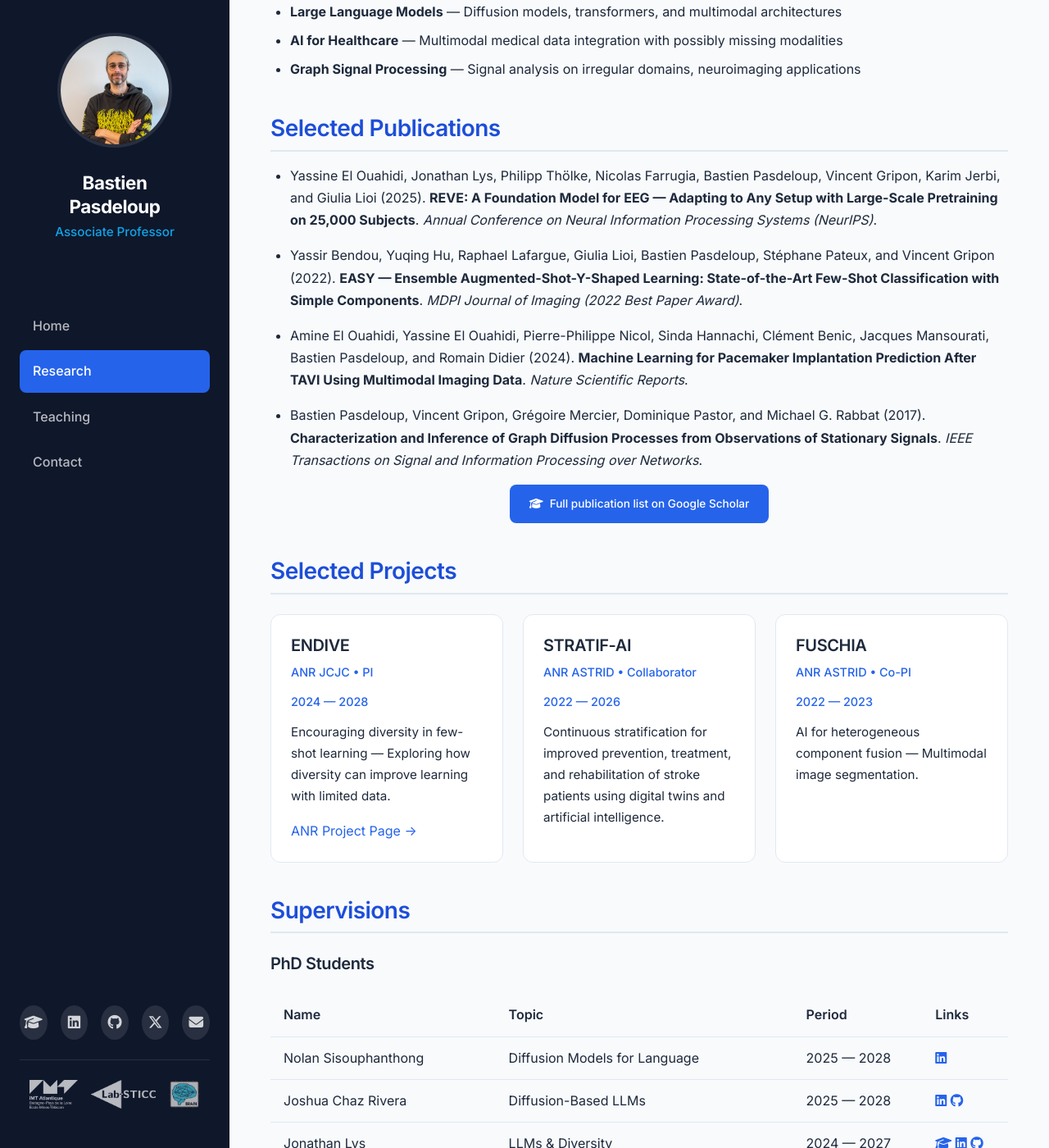
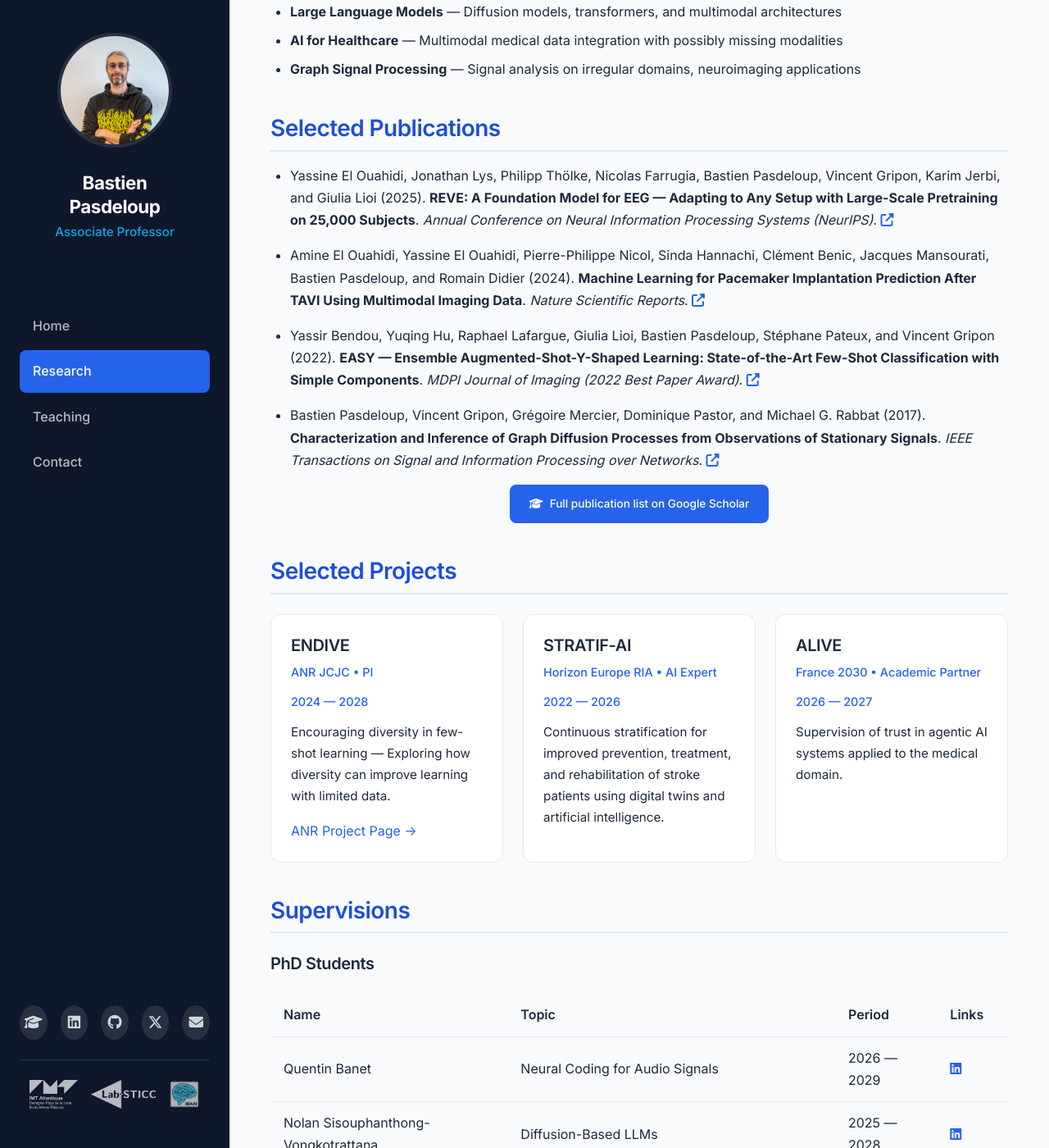
Before and after one commit to BastienPasdeloup/BastienPasdeloup.github.io, a Jekyll site: the page built from research.md, in a window 1280 px wide and 1400 px high, scrolled down 522 px. Shown: the whole window at 82% size. Built offline with Jekyll 4.4.1, drawn with Linux system fonts in a browser that asks for light colours; some of the changed text lies outside the part shown.

Commit message:
Update students, publications and hobbies; fix PyRat logo
- research: add Quentin Banet, correct Nolan Sisouphanthong-Vongkotrattana's
  name, add Rivera's Scholar link, align topics with the HDR manuscript
- research: order selected publications by decreasing year and link each to
  the published article
- research: replace FUSCHIA with ALIVE, correct STRATIF-AI's funder and role
- teaching: add Rayan Dakhia to the interns table
- index: link Et Al. on Bandcamp, and the MtG Proxy Printer and Goldfish
  Simulator
- css: the PyRat logo is portrait (1467x2117) but was forced into an 80x80
  object-fit:cover box, cropping it to the chest; contain it instead and swap
  the box-shadow for a drop-shadow since the PNG is transparent

Co-Authored-By: Claude Opus 5 (1M context) <noreply@anthropic.com>

```diff
--- a/assets/css/style.css
+++ b/assets/css/style.css
@@ -886,11 +886,11 @@ tr:hover {
 }
 
 .pyrat-logo {
-  width: 80px;
-  height: 80px;
-  border-radius: 16px;
-  object-fit: cover;
-  box-shadow: 0 4px 20px rgba(0, 0, 0, 0.3);
+  width: auto;
+  height: 96px;
+  flex-shrink: 0;
+  object-fit: contain;
+  filter: drop-shadow(0 4px 12px rgba(0, 0, 0, 0.4));
 }
 
 .pyrat-title h3 {
--- a/research.md
+++ b/research.md
@@ -22,13 +22,13 @@ My research interests include (but are not limited to):
 
 ## Selected Publications
 
-- Yassine El Ouahidi, Jonathan Lys, Philipp Thölke, Nicolas Farrugia, Bastien Pasdeloup, Vincent Gripon, Karim Jerbi, and Giulia Lioi (2025). **REVE: A Foundation Model for EEG — Adapting to Any Setup with Large-Scale Pretraining on 25,000 Subjects**. *Annual Conference on Neural Information Processing Systems (NeurIPS)*.
+- Yassine El Ouahidi, Jonathan Lys, Philipp Thölke, Nicolas Farrugia, Bastien Pasdeloup, Vincent Gripon, Karim Jerbi, and Giulia Lioi (2025). **REVE: A Foundation Model for EEG — Adapting to Any Setup with Large-Scale Pretraining on 25,000 Subjects**. *Annual Conference on Neural Information Processing Systems (NeurIPS)*. [<i class="fas fa-external-link-alt"></i>](https://arxiv.org/pdf/2510.21585)
 
-- Yassir Bendou, Yuqing Hu, Raphael Lafargue, Giulia Lioi, Bastien Pasdeloup, Stéphane Pateux, and Vincent Gripon (2022). **EASY — Ensemble Augmented-Shot-Y-Shaped Learning: State-of-the-Art Few-Shot Classification with Simple Components**. *MDPI Journal of Imaging (2022 Best Paper Award)*.
+- Amine El Ouahidi, Yassine El Ouahidi, Pierre-Philippe Nicol, Sinda Hannachi, Clément Benic, Jacques Mansourati, Bastien Pasdeloup, and Romain Didier (2024). **Machine Learning for Pacemaker Implantation Prediction After TAVI Using Multimodal Imaging Data**. *Nature Scientific Reports*. [<i class="fas fa-external-link-alt"></i>](https://dx.doi.org/10.1038/s41598-024-76128-z)
 
-- Amine El Ouahidi, Yassine El Ouahidi, Pierre-Philippe Nicol, Sinda Hannachi, Clément Benic, Jacques Mansourati, Bastien Pasdeloup, and Romain Didier (2024). **Machine Learning for Pacemaker Implantation Prediction After TAVI Using Multimodal Imaging Data**. *Nature Scientific Reports*.
+- Yassir Bendou, Yuqing Hu, Raphael Lafargue, Giulia Lioi, Bastien Pasdeloup, Stéphane Pateux, and Vincent Gripon (2022). **EASY — Ensemble Augmented-Shot-Y-Shaped Learning: State-of-the-Art Few-Shot Classification with Simple Components**. *MDPI Journal of Imaging (2022 Best Paper Award)*. [<i class="fas fa-external-link-alt"></i>](https://doi.org/10.3390/jimaging8070179)
 
-- Bastien Pasdeloup, Vincent Gripon, Grégoire Mercier, Dominique Pastor, and Michael G. Rabbat (2017). **Characterization and Inference of Graph Diffusion Processes from Observations of Stationary Signals**. *IEEE Transactions on Signal and Information Processing over Networks*.
+- Bastien Pasdeloup, Vincent Gripon, Grégoire Mercier, Dominique Pastor, and Michael G. Rabbat (2017). **Characterization and Inference of Graph Diffusion Processes from Observations of Stationary Signals**. *IEEE Transactions on Signal and Information Processing over Networks*. [<i class="fas fa-external-link-alt"></i>](https://doi.org/10.1109/TSIPN.2017.2742940)
 
 <p style="text-align: center;">
   <a href="https://scholar.google.com/citations?user=dKOgoG4AAAAJ" target="_blank" class="publication-link" style="display: inline-flex; gap: 0.5rem; align-items: center; padding: 0.75rem 1.5rem; background: var(--color-primary); color: white; border-radius: 8px; font-weight: 500;">
@@ -49,16 +49,16 @@ My research interests include (but are not limited to):
 
   <div class="course-card">
     <h3>STRATIF-AI</h3>
-    <div class="course-info">ANR ASTRID • Collaborator</div>
+    <div class="course-info">Horizon Europe RIA • AI Expert</div>
     <div class="course-info">2022 — 2026</div>
     <p>Continuous stratification for improved prevention, treatment, and rehabilitation of stroke patients using digital twins and artificial intelligence.</p>
   </div>
 
   <div class="course-card">
-    <h3>FUSCHIA</h3>
-    <div class="course-info">ANR ASTRID • Co-PI</div>
-    <div class="course-info">2022 — 2023</div>
-    <p>AI for heterogeneous component fusion — Multimodal image segmentation.</p>
+    <h3>ALIVE</h3>
+    <div class="course-info">France 2030 • Academic Partner</div>
+    <div class="course-info">2026 — 2027</div>
+    <p>Supervision of trust in agentic AI systems applied to the medical domain.</p>
   </div>
 
 </div>
@@ -69,11 +69,12 @@ My research interests include (but are not limited to):
 
 | Name | Topic | Period | Links |
 |------|-------|--------|-------|
-| Nolan Sisouphanthong | Diffusion Models for Language | 2025 — 2028 | [<i class="fab fa-linkedin"></i>](https://www.linkedin.com/in/nolan-sisouphanthong-804224224) |
-| Joshua Chaz Rivera | Diffusion-Based LLMs | 2025 — 2028 | [<i class="fab fa-linkedin"></i>](https://www.linkedin.com/in/joshuacrivera) [<i class="fab fa-github"></i>](https://github.com/JoshuaCRivera) |
-| Jonathan Lys | LLMs & Diversity | 2024 — 2027 | [<i class="fas fa-graduation-cap"></i>](https://scholar.google.com/citations?user=heUq7WEAAAAJ) [<i class="fab fa-linkedin"></i>](https://fr.linkedin.com/in/jonathan-lys) [<i class="fab fa-github"></i>](https://github.com/jonathanlys01) |
-| Yahia Bellouche | ML for Fluids Dynamics in Cardiology | 2024 — 2026 | [<i class="fab fa-linkedin"></i>](https://www.linkedin.com/in/yahia-bellouche-259b19237) |
-| Dubon Rodrigue | AI for District Heating Networks | 2022  —  2025 | [<i class="fas fa-graduation-cap"></i>](https://scholar.google.com/citations?user=dn0h91gAAAAJ) [<i class="fab fa-linkedin"></i>](https://www.linkedin.com/in/dubonr) [<i class="fab fa-github"></i>](https://github.com/drod-96) |
+| Quentin Banet | Neural Coding for Audio Signals | 2026 — 2029 | [<i class="fab fa-linkedin"></i>](https://www.linkedin.com/in/quentin-banet-31886a260) |
+| Nolan Sisouphanthong-Vongkotrattana | Diffusion-Based LLMs | 2025 — 2028 | [<i class="fab fa-linkedin"></i>](https://www.linkedin.com/in/nolan-sisouphanthong-804224224) |
+| Joshua Chaz Rivera | Diffusion-Based LLMs | 2025 — 2028 | [<i class="fas fa-graduation-cap"></i>](https://scholar.google.com/citations?user=Ta024bgAAAAJ) [<i class="fab fa-linkedin"></i>](https://www.linkedin.com/in/joshuacrivera) [<i class="fab fa-github"></i>](https://github.com/JoshuaCRivera) |
+| Jonathan Lys | Diversity in Few-Shot Learning & Diffusion LLMs | 2024 — 2027 | [<i class="fas fa-graduation-cap"></i>](https://scholar.google.com/citations?user=heUq7WEAAAAJ) [<i class="fab fa-linkedin"></i>](https://fr.linkedin.com/in/jonathan-lys) [<i class="fab fa-github"></i>](https://github.com/jonathanlys01) |
+| Yahia Bellouche | Computational Fluid Dynamics in Cardiovascular Medicine | 2024 — 2026 | [<i class="fab fa-linkedin"></i>](https://www.linkedin.com/in/yahia-bellouche-259b19237) |
+| Dubon Rodrigue | AI for District Heating Networks | 2022 — 2025 | [<i class="fas fa-graduation-cap"></i>](https://scholar.google.com/citations?user=dn0h91gAAAAJ) [<i class="fab fa-linkedin"></i>](https://www.linkedin.com/in/dubonr) [<i class="fab fa-github"></i>](https://github.com/drod-96) |
 | Yassine El Ouahidi | Deep Learning for BCI | 2021 — 2024 | [<i class="fas fa-graduation-cap"></i>](https://scholar.google.com/citations?user=BGZsbNgAAAAJ) [<i class="fab fa-linkedin"></i>](https://fr.linkedin.com/in/elouahidi-y) [<i class="fab fa-github"></i>](https://github.com/elouayas) |
 | Yassir Bendou | Few-Shot Image Classification | 2021 — 2024 | [<i class="fas fa-graduation-cap"></i>](https://scholar.google.com/citations?user=Hfzg6rcAAAAJ) [<i class="fab fa-linkedin"></i>](https://fr.linkedin.com/in/yassir-bendou) [<i class="fab fa-github"></i>](https://github.com/ybendou) |
 | Fred Michael Gonsalves | ML for Cruise Ship Energy Efficiency | 2020 — 2023 | [<i class="fab fa-linkedin"></i>](https://fr.linkedin.com/in/fred-gonsalves) |
@@ -90,7 +91,7 @@ My research interests include (but are not limited to):
 
 | Name | Topic | Period | Links |
 |------|-------|--------|-------|
-| Mohamed Amine Sadikine | Stroke Risk Prediction | 2025 — 2027 | [<i class="fas fa-graduation-cap"></i>](https://scholar.google.fr/citations?user=hUpgbI4AAAAJ) [<i class="fab fa-linkedin"></i>](https://fr.linkedin.com/in/amine-sadikine) |
+| Amine Sadikine | AI for Stroke Recovery Analysis | 2025 — 2027 | [<i class="fas fa-graduation-cap"></i>](https://scholar.google.fr/citations?user=hUpgbI4AAAAJ) [<i class="fab fa-linkedin"></i>](https://fr.linkedin.com/in/amine-sadikine) |
 | Hafsa El Hafyani | Multimodal Image Segmentation | 2022 — 2023 | [<i class="fas fa-graduation-cap"></i>](https://scholar.google.com/citations?user=u1xtH80AAAAJ) [<i class="fab fa-linkedin"></i>](https://www.linkedin.com/in/hafsa-el-hafyani-73326940) [<i class="fab fa-github"></i>](https://github.com/helhafyani) |
 | Benham Vahdani | RF Component Design with AI | 2020 | [<i class="fas fa-graduation-cap"></i>](https://scholar.google.com/citations?user=DfE1R3MAAAAJ) [<i class="fab fa-linkedin"></i>](https://www.linkedin.com/in/behnam-vahdani-784a0473) |
 | Mounia Hamidouche | Graph-Based Classification | 2020 | [<i class="fas fa-graduation-cap"></i>](https://scholar.google.com/citations?user=mMEdVfoAAAAJ) [<i class="fab fa-linkedin"></i>](https://www.linkedin.com/in/mounia-hamidouche-4b1388a5) [<i class="fab fa-github"></i>](https://github.com/mouniahamidouche) |
```
Also changed, not shown: index.md (+14 -2 lines), teaching.md (+1 -0 lines).
